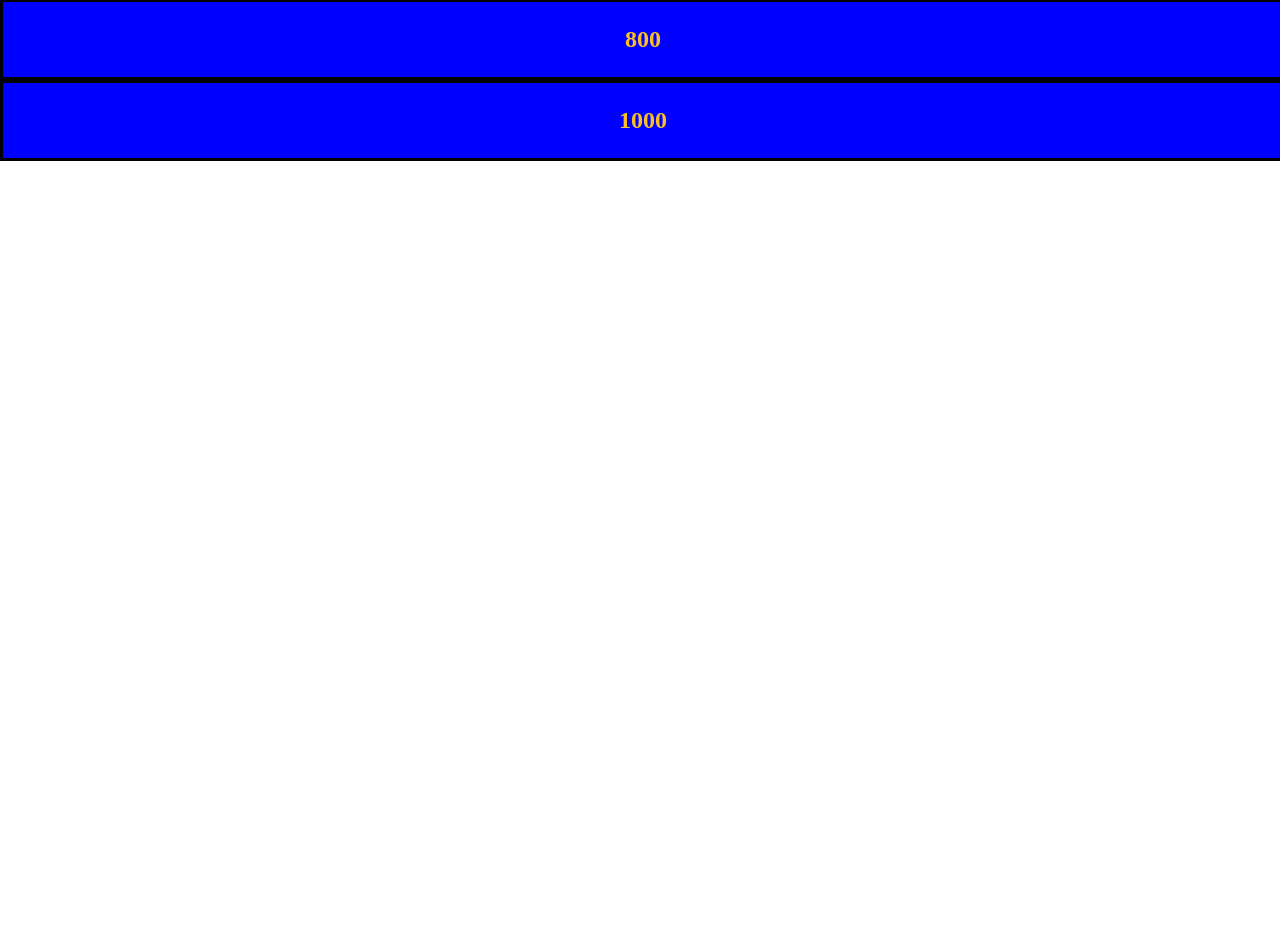
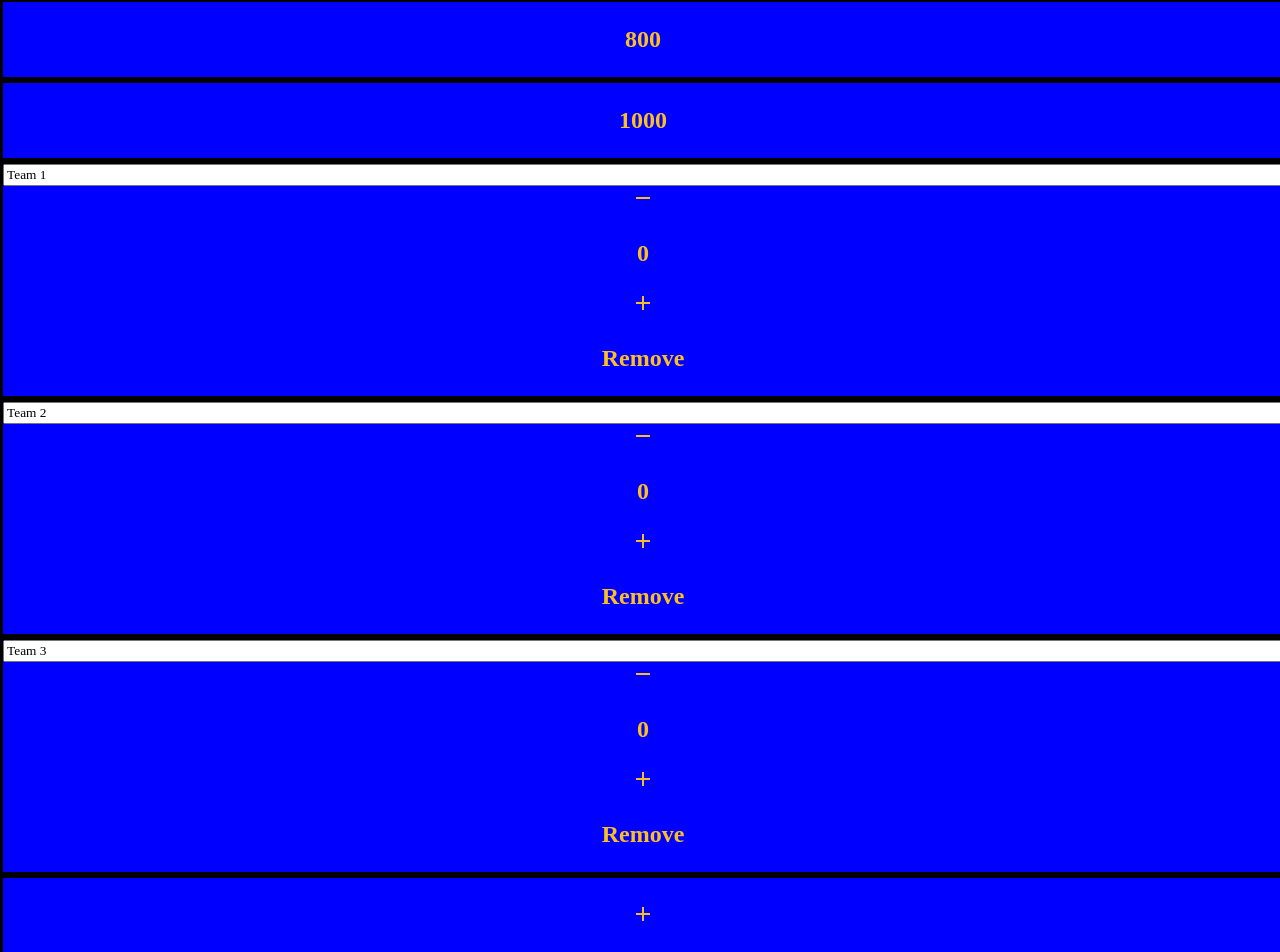
Before and after one commit to BlueZeeKing/jeopardy, a Next.js app: page / in a window 1280 px wide. Shown: the part 2269-3221 px from the top of the page. Before the commit the page ends 2430 px from the top, so only its background shows below. Built offline with nearby package versions, Linux system fonts and the light colour scheme.

Commit message:
i have made jeoprady

```diff
--- a/pages/index.js
+++ b/pages/index.js
@@ -45,6 +45,7 @@ export default function Home() {
       <Head>
         <title>Jeopardy</title>
         <meta name="description" content="Jeopardy website for engineering club" />
+        <link href="https://fonts.googleapis.com/icon?family=Material+Icons" rel="stylesheet" />
       </Head>
 
       <main className="p-6 w-full h-screen bg-blue-light">
@@ -55,6 +56,7 @@ export default function Home() {
 }
 
 function Jeopardy(props) {
+
   const [state, setState] = useState({
     reveal: false,
     width: 0,
@@ -85,7 +87,7 @@ function Jeopardy(props) {
       left: 0,
       top: 0,
       category: '',
-      score: 0,
+      score: state.score,
     })
   }
 
@@ -93,8 +95,11 @@ function Jeopardy(props) {
 
   return (
     <>
-      <div className="flex flex-row w-full h-full border-[3px] border-black">
-        {categories.map((item) => <Category onClick={clickHandler} key={item} value={item} />)}
+      <div className="flex-col flex h-full">
+        <div className="flex flex-row w-full flex-grow border-[3px] border-black">
+            {categories.map((item) => <Category onClick={clickHandler} key={item} value={item} />)}
+        </div>
+        <Scorer value={state.score} />
       </div>
       <AnimateSquare disappear={disappear} width={state.width} height={state.height} left={state.left} top={state.top} reveal={state.reveal} question={state.reveal ? questions[state.category][state.score]['question'] : ''} answer={state.reveal ? questions[state.category][state.score]['answer'] : ''} />
     </>
@@ -109,7 +114,7 @@ function Category(props) {
   return (
     <div className="w-full">
       <div className="flex flex-col h-full">
-        <Square value={props.value} onClick={(item, item2) => { console.log(item, item2) }} />
+        <Square value={props.value} onClick={(item, item2) => { console.log(item, item2) }} text={true} />
         {[200,400,600,800,1000].map((item) => <Square key={item} value={item} onClick={handleClick}/>)}
       </div>
     </div>
@@ -118,17 +123,23 @@ function Category(props) {
 
 function Square(props) {
   const square = useRef(null);
+  const [show, setShow] = useState(true)
 
   function clickHandler() {
-    let coords = square.current.getBoundingClientRect()
+    if (show) {
+      let coords = square.current.getBoundingClientRect()
 
-    props.onClick(props.value, coords)
+      props.onClick(props.value, coords)
+      setShow(false)
+    } else {
+      setShow(true)
+    }
   }
 
   return (
-    <SquareStyle ref={square} onClick={clickHandler} >
+    <SquareStyle text={false} ref={square} onClick={clickHandler} >
       <div className="flex-grow"></div>
-      <p>{props.value}</p>
+      <p>{show ? props.value : ''}</p>
       <div className="flex-grow"></div>
     </SquareStyle>
   )
@@ -148,8 +159,8 @@ function AnimateSquare(props) {
 
   if (props.reveal) {
     return (
-      <SquareStyleBig onClick={increment} animate={{ x: [props.left, 10], y: [props.top, 10], width: [props.width, window.innerWidth - 20], height: [props.height, window.innerHeight - 2], opacity: [1, 1] }} transition={{ duration: 1 }}>
-        <motion.div className="whitespace-nowrap w-full relative h-full" animate={{ scale: [0.5, 1], opacity: [0, 1] }} transition={{ duration: 0.5, delay: 0.5 }}><div className="w-full absolute left-[50%] top-[50%] transform translate-x-[-50%] translate-y-[-50%] whitespace-normal p-5">{side ? props.answer : props.question}</div></motion.div>
+      <SquareStyleBig onClick={increment} animate={{ x: [props.left, 10], y: [props.top, 10], width: [props.width, window.innerWidth - 20], height: [props.height, window.innerHeight - 20], opacity: [1, 1] }} transition={{ duration: 0.7 }}>
+        <motion.div className="whitespace-nowrap w-full relative h-full" animate={{ scale: [0.5, 1], opacity: [0, 1] }} transition={{ duration: 0.3, delay: 0.7 }}><div className="w-full absolute left-[50%] top-[50%] transform translate-x-[-50%] translate-y-[-50%] whitespace-normal p-5">{side ? props.answer : props.question}</div></motion.div>
       </SquareStyleBig>
     )
   } else {
@@ -164,3 +175,89 @@ function AnimateSquare(props) {
     }
   }
 }
+
+function ScoreSquare(props) {
+  const [state, setState] = useState(`Team ${props.name}`)
+
+  function handleChange(e) {
+    setState(e.target.value)
+  }
+
+  return (
+    <SquareStyle>
+      <div className="flex-grow"></div>
+      <input value={state} onChange={handleChange} type="text" className="w-full m-2 outline-none focus:outline-none bg-blue bg-opacity-0 text-center underline focus:text-yellow-200 hover:text-yellow-300" />
+      <div className="flex flex-row mx-2">
+        <div className="flex flex-col h-full flex-grow" onClick={() => { props.subtract(props.index) }}>
+          <div className="flex-grow"></div>
+          <span class="material-icons text-yellow-300 cursor-default">remove</span>
+          <div className="flex-grow"></div>
+        </div>
+        <p className="text-yellow-300">{props.score}</p>
+        <div className="flex flex-col h-full flex-grow" onClick={() => {props.add(props.index)}}>
+          <div className="flex-grow"></div>
+          <span class="material-icons text-yellow-300 cursor-default">add</span>
+          <div className="flex-grow"></div>
+        </div>
+      </div>
+      <p className="text-yellow-300 text-base underline font-normal cursor-pointer m-2 mt-0" onClick={() => {props.remove(props.index)}}>Remove</p>
+      <div className="flex-grow"></div>
+    </SquareStyle>
+  )
+}
+
+function Scorer(props) {
+  const [state, addScore, subtractScore, newTeam, removeTeam] = useScore(3)
+
+  function add(index) {
+    addScore(index, props.value)
+    console.log(index)
+  }
+
+  function subtract(index) {
+    subtractScore(index, props.value)
+    console.log('subtract')
+  }
+
+  return (
+    <div className="flex flex-row border-[3px] border-black mt-4">
+      {state.map((item, index) => <ScoreSquare index={index} add={add} subtract={subtract} name={index + 1} score={item} onClick={console.log} remove={removeTeam} />)}
+      <Square value={<span class="material-icons text-yellow-300 cursor-default">add</span>} onClick={newTeam} />
+    </div>
+  )
+}
+
+function useScore(numTeams) {
+  let teams = []
+  for (let i = 0; i < numTeams; i++) {
+    teams[i] = 0
+  }
+
+  const [state, setState] = useState(teams)
+
+  function addTeam(index, amount) {
+    let stateCopy = JSON.parse(JSON.stringify(state))
+    stateCopy[index] = stateCopy[index] + amount
+    setState(stateCopy)
+  }
+
+  function subtractTeam(index, amount) {
+    let stateCopy = JSON.parse(JSON.stringify(state))
+    stateCopy[index] = stateCopy[index] - amount
+    setState(stateCopy)
+  }
+
+  function newTeam() {
+    let stateCopy = JSON.parse(JSON.stringify(state))
+    stateCopy.push(0)
+    setState(stateCopy)
+  }
+
+  function removeTeam(index) {
+    let stateCopy = JSON.parse(JSON.stringify(state))
+    stateCopy.splice(index, 1)
+    setState(stateCopy)
+  }
+
+  return [state, addTeam, subtractTeam, newTeam, removeTeam]
+}
--- a/questions.json
+++ b/questions.json
@@ -2,7 +2,7 @@
   "RIGHT FROM THE GECKO": {
     "200": {
       "question": "Geckos store fat in this body part & when in danger, can snap it off & leave it behind",
-      "answer": "Gecko",
+      "answer": "The Tail",
       "dd": false
     },
     "400": {
--- a/styles/globals.css
+++ b/styles/globals.css
@@ -7,3 +7,28 @@ body {
 * {
   font-family: 'ITC Korinna';
 }
+
+.material-icons {
+  font-family: 'Material Icons';
+  font-weight: normal;
+  font-style: normal;
+  font-size: 24px;  /* Preferred icon size */
+  display: inline-block;
+  line-height: 1;
+  text-transform: none;
+  letter-spacing: normal;
+  word-wrap: normal;
+  white-space: nowrap;
+  direction: ltr;
+
+  /* Support for all WebKit browsers. */
+  -webkit-font-smoothing: antialiased;
+  /* Support for Safari and Chrome. */
+  text-rendering: optimizeLegibility;
+
+  /* Support for Firefox. */
+  -moz-osx-font-smoothing: grayscale;
+
+  /* Support for IE. */
+  font-feature-settings: 'liga';
+}
```
